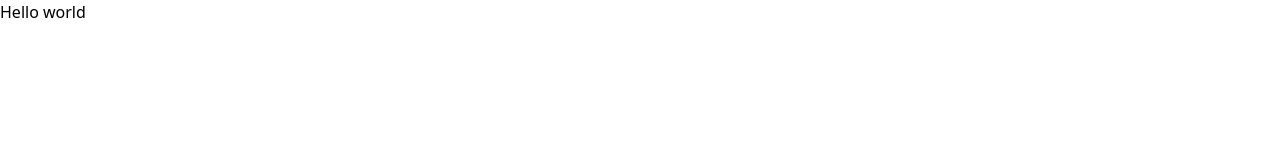
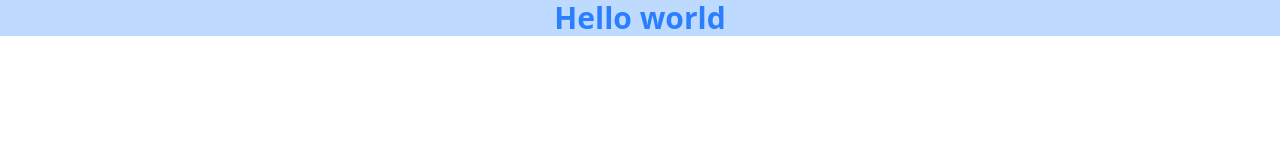
Before and after one commit to ashi3009/test2, a plain HTML site: page index.html in a window 1280 px wide. Drawn offline with nearby package versions, Linux system fonts and the light colour scheme.

Commit message:
added h1 class

```diff
--- a/index.html
+++ b/index.html
@@ -7,6 +7,6 @@
      <script src="https://cdn.jsdelivr.net/npm/@tailwindcss/browser@4"></script>
 </head>
 <body>
-    <h1>Hello world</h1>
+    <h1 class="text-3xl font-bold  bg-blue-200 text-blue-500 text-center"> Hello world</h1>
 </body>
 </html>
```
